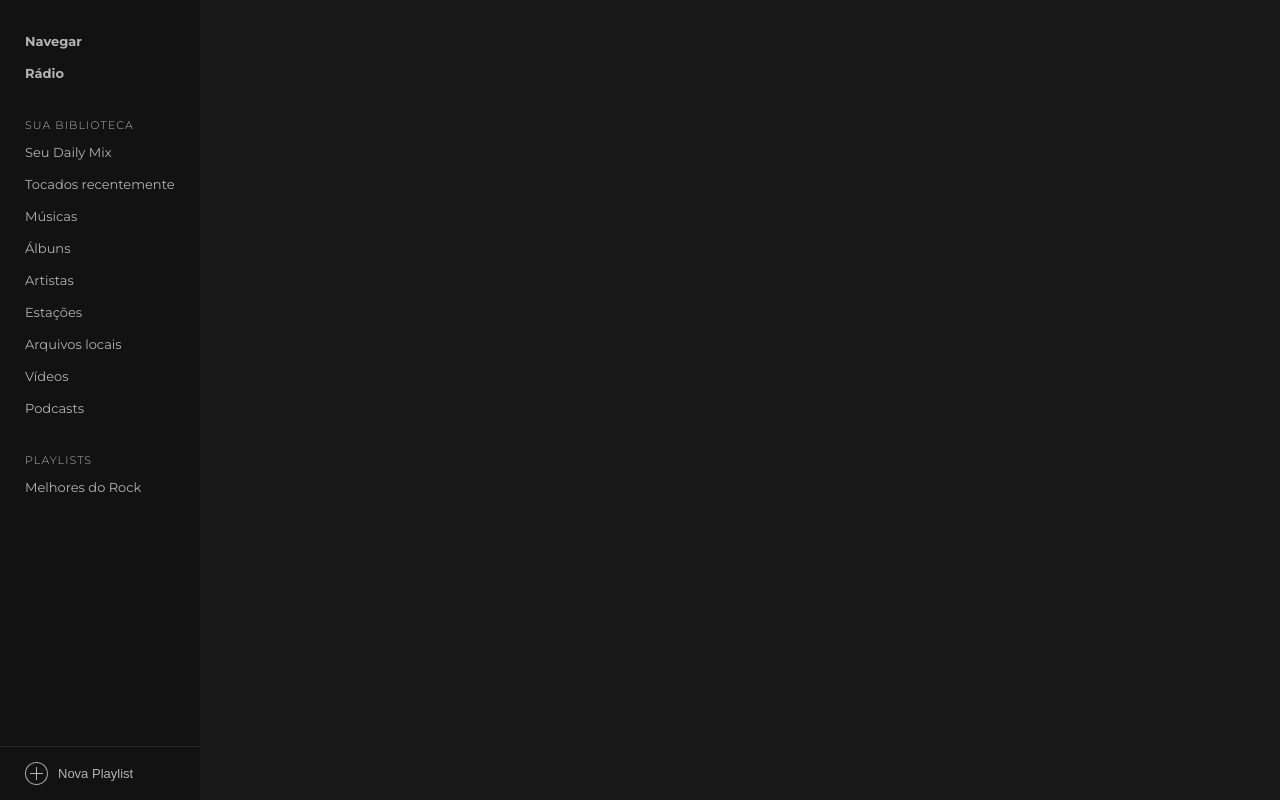
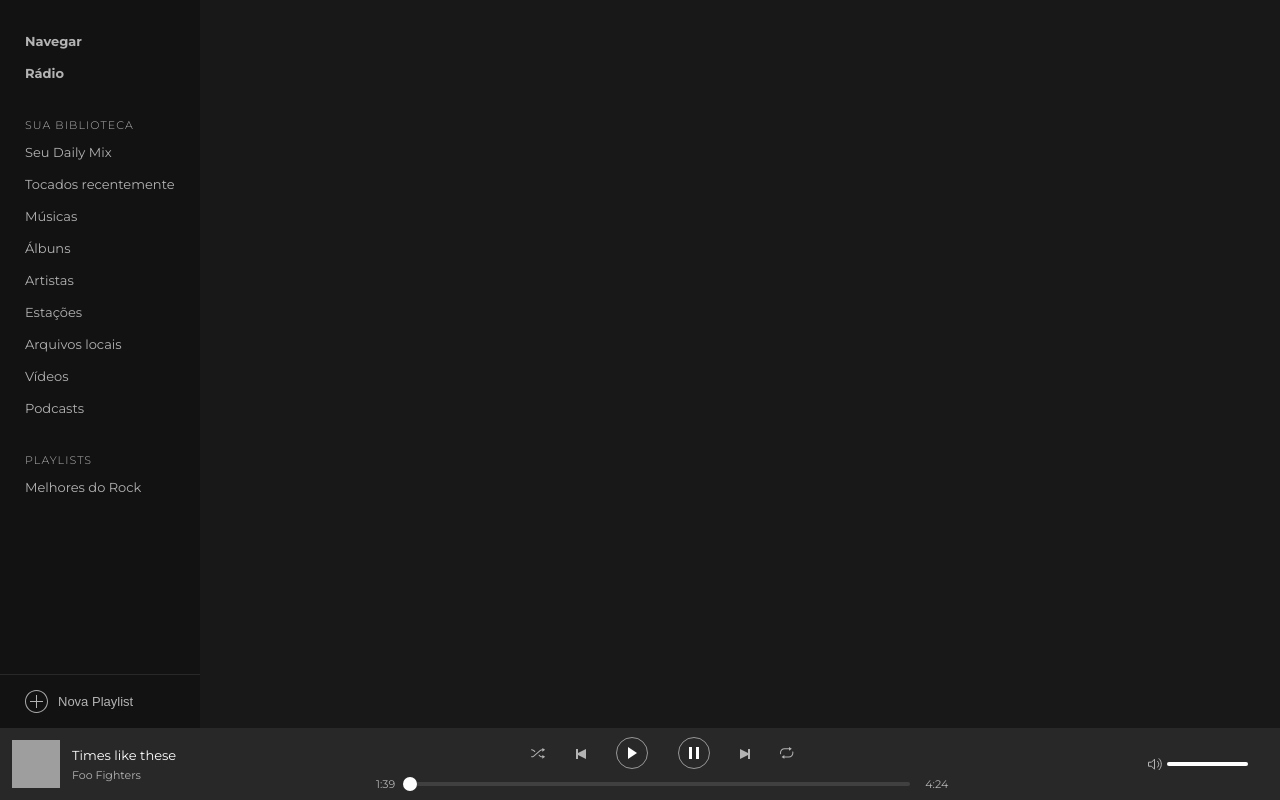
Before and after one commit to paggida/spotify-layout, a React (Create React App) app in the folder Web/: page / in a window 1280 px wide. Built offline with nearby package versions, Linux system fonts and the light colour scheme; grey boxes are pictures that could not be loaded.

Commit message:
W- Criação estática e estilização do player

```diff
--- a/Web/package.json
+++ b/Web/package.json
@@ -4,9 +4,10 @@
   "private": true,
   "repository": "https://github.com/paggida/Spotify.git",
   "dependencies": {
+    "rc-slider": "^8.6.13",
     "react": "^16.8.6",
     "react-dom": "^16.8.6",
-    "react-scripts": "3.0.1",
+    "react-scripts": "^3.0.1",
     "styled-components": "^4.3.2"
   },
   "scripts": {
--- a/Web/src/App.js
+++ b/Web/src/App.js
@@ -1,12 +1,18 @@
-import React, { Fragment } from 'react';
+import React from 'react';
 import GlobalStyle from './styles/global';
+import 'rc-slider/assets/index.css';
+import { Wrapper, Container } from './styles/components';
 import Sidebar from './components/Sidebar';
+import Player from './components/Player';
 
 const App = () => (
-  <Fragment>
+  <Wrapper>
     <GlobalStyle />
-    <Sidebar />
-  </Fragment>
+    <Container>
+      <Sidebar />
+    </Container>
+    <Player />
+  </Wrapper>
 );
 
 export default App;
--- /dev/null
+++ b/Web/src/components/Player/index.js
@@ -0,0 +1,71 @@
+import React from 'react';
+import Slider from 'rc-slider';
+import {
+  Container, Current, Volume, Progress, Controls, Time, ProgressSlider,
+} from './styles';
+import VolumeIcon from '../../assets/images/volume.svg';
+import ShuffleIcon from '../../assets/images/shuffle.svg';
+import BackwardIcon from '../../assets/images/backward.svg';
+import PlayIcon from '../../assets/images/play.svg';
+import PauseIcon from '../../assets/images/pause.svg';
+import ForwardIcon from '../../assets/images/forward.svg';
+import RepeatIcon from '../../assets/images/repeat.svg';
+
+const Player = () => (
+  <Container>
+    <Current>
+      <img
+        src="https://upload.wikimedia.org/wikipedia/en/thumb/6/64/FFSkinBones.jpg/220px-FFSkinBones.jpg"
+        alt="Cover"
+      />
+      <div>
+        <span>Times like these</span>
+        <small>Foo Fighters</small>
+      </div>
+    </Current>
+    <Progress>
+      <Controls>
+        <button>
+          <img src={ShuffleIcon} alt="Shuffle" />
+        </button>
+        <button>
+          <img src={BackwardIcon} alt="Backward" />
+        </button>
+        <button>
+          <img src={PlayIcon} alt="Play" />
+        </button>
+        <button>
+          <img src={PauseIcon} alt="Pause" />
+        </button>
+        <button>
+          <img src={ForwardIcon} alt="Forward" />
+        </button>
+        <button>
+          <img src={RepeatIcon} alt="Repeat" />
+        </button>
+      </Controls>
+      <Time>
+        <span>1:39</span>
+        <ProgressSlider>
+          <Slider
+            railStyle={{ background: '#404040', borderRadius: 10 }}
+            trackStyle={{ background: '#1ED760' }}
+            handleStyle={{ border: 0 }}
+          />
+        </ProgressSlider>
+        <span>4:24</span>
+      </Time>
+    </Progress>
+    <Volume>
+      <img src={VolumeIcon} alt="Volume" />
+      <Slider
+        railStyle={{ background: '#404040', borderRadius: 10 }}
+        trackStyle={{ background: '#FFF' }}
+        handleStyle={{ display: 'none' }}
+        value={100}
+      />
+    </Volume>
+  </Container>
+);
+
+export default Player;
--- /dev/null
+++ b/Web/src/components/Player/styles.js
@@ -0,0 +1,77 @@
+import styled from 'styled-components';
+
+export const Container = styled.div`
+  height: 72px;
+  display: flex;
+  justify-content: space-between;
+  align-items: center;
+  background: #282828;
+  padding: 12px;
+`;
+
+export const Current = styled.div`
+  display: flex;
+  align-items: center;
+
+  img {
+    height: 48px;
+    width: 48px;
+  }
+  div {
+    display: flex;
+    margin-left: 12px;
+    flex-direction: column;
+
+    span {
+      font-size: 13px;
+      color: #fff;
+    }
+    small {
+      font-size: 11px;
+      color: #b3b3b3;
+      margin-top: 5px;
+    }
+  }
+`;
+
+export const Progress = styled.div`
+  display: flex;
+  flex-direction: column;
+  align-items: center;
+`;
+
+export const Controls = styled.div`
+  display: flex;
+  align-items: center;
+  button {
+    background: transparent;
+    border: 0;
+    margin: 0 15px;
+  }
+`;
+
+export const Time = styled.div`
+  display: flex;
+  align-items: center;
+  margin-top: 5px;
+
+  span {
+    font-size: 11px;
+    color: #b3b3b3;
+  }
+`;
+
+export const ProgressSlider = styled.div`
+  width: 500px;
+  margin: 0 15px;
+`;
+
+export const Volume = styled.div`
+  display: flex;
+  align-items: center;
+  width: 100px;
+  margin-right: 20px;
+  img {
+    margin-right: 5px;
+  }
+`;
--- /dev/null
+++ b/Web/src/styles/components.js
@@ -0,0 +1,12 @@
+import styled from 'styled-components';
+
+export const Wrapper = styled.div`
+  height: 100%;
+  display: flex;
+  flex-direction: column;
+`;
+
+export const Container = styled.div`
+  flex: 1;
+  display: flex;
+`;
```
Also changed, not shown: 1 other file (tests, documents, lock files or other folders).
